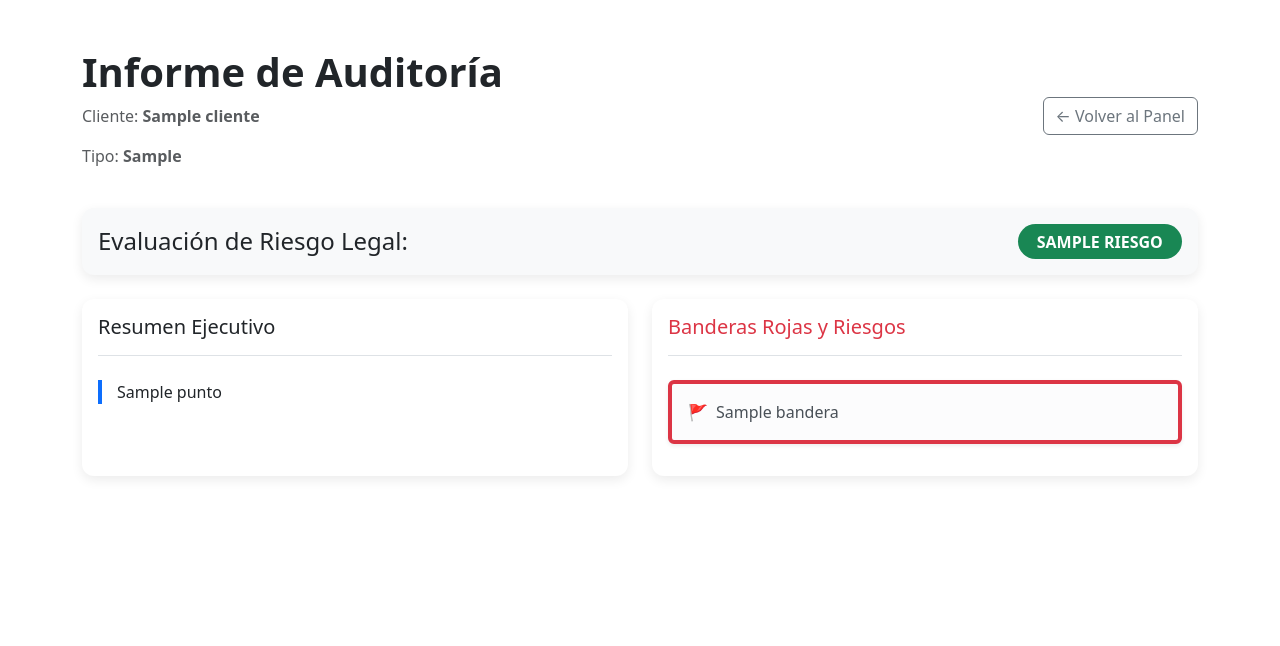
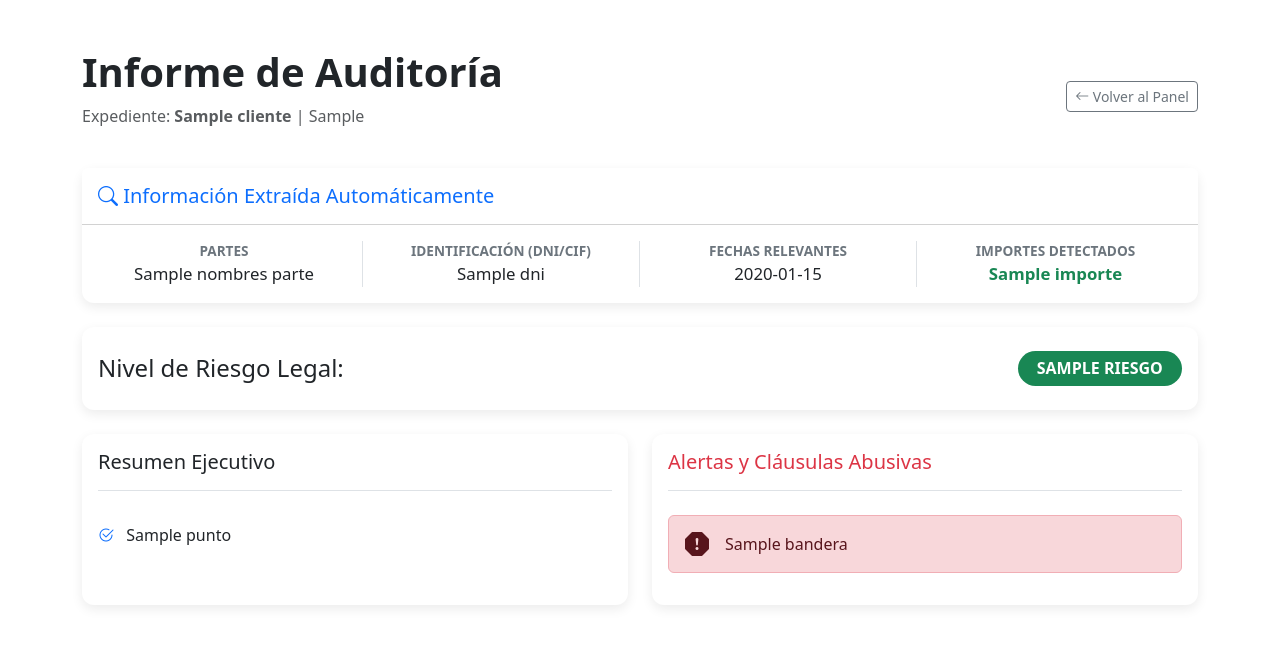
Before and after one commit to CarJimCha/LegalLens, a Django app: template backend/core/templates/core/detalle.html in a window 1280 px wide. Shown: the top 646 px of the page. Run offline with Django 5.2, Linux system fonts and the light colour scheme; the template is opened without the code that fills it: most values are stand-ins (such as "Sample title", 1, 10 or a date in 2020); data that the repository does not hold is empty.

Commit message:
Added user traceability (dashboard + model) + minor style changes

```diff
--- a/backend/core/templates/core/detalle.html
+++ b/backend/core/templates/core/detalle.html
@@ -1,28 +1,56 @@
 <link href="https://cdn.jsdelivr.net/npm/bootstrap@5.3.0/dist/css/bootstrap.min.css" rel="stylesheet">
-<!-- Estilos extra para un toque profesional -->
+<link rel="stylesheet" href="https://cdn.jsdelivr.net/npm/bootstrap-icons@1.10.0/font/bootstrap-icons.css">
+
 <style>
     .card-analysis { border-radius: 12px; border: none; box-shadow: 0 4px 12px rgba(0,0,0,0.08); }
     .badge-riesgo { font-size: 1rem; padding: 0.6em 1.2em; border-radius: 50px; }
-    .punto-clave-item { border-left: 4px solid #0d6efd; padding-left: 15px; margin-bottom: 15px; list-style: none; }
+    .data-label { font-weight: bold; color: #6c757d; font-size: 0.85rem; text-transform: uppercase; }
+    .data-value { font-size: 1.05rem; color: #212529; }
 </style>
 
 <div class="container mt-5 mb-5">
-    <!-- Encabezado con navegación -->
+    <!-- Header -->
     <div class="d-flex justify-content-between align-items-center mb-4">
         <div>
             <h1 class="display-6 fw-bold text-dark">Informe de Auditoría</h1>
-            <p class="text-muted">Cliente: <strong>{{ contrato.cliente }}</strong></p>
-            <p class="text-muted">Tipo: <strong>{{ contrato.get_tipo_display }}</strong></p>
+            <p class="text-muted">Expediente: <strong>{{ contrato.cliente }}</strong> | {{ contrato.get_tipo_display }}</p>
         </div>
-        <a href="{% url 'dashboard' %}" class="btn btn-outline-secondary">
-            &larr; Volver al Panel
+        <a href="{% url 'dashboard' %}" class="btn btn-outline-secondary btn-sm">
+            <i class="bi bi-arrow-left"></i> Volver al Panel
         </a>
     </div>
 
-    <!-- Indicador de Riesgo Principal -->
-    <div class="card card-analysis mb-4 bg-light">
-        <div class="card-body d-flex align-items-center justify-content-between">
-            <h4 class="mb-0">Evaluación de Riesgo Legal:</h4>
+    <!-- SECCIÓN: DATOS CLAVE (REQUISITO 3 DEL PDF) -->
+    <div class="card card-analysis mb-4">
+        <div class="card-header bg-white py-3">
+            <h5 class="mb-0 text-primary"><i class="bi bi-search"></i> Información Extraída Automáticamente</h5>
+        </div>
+        <div class="card-body">
+            <div class="row text-center">
+                <div class="col-md-3 border-end">
+                    <div class="data-label">Partes</div>
+                    <div class="data-value">{{ contrato.resultado_json.datos_clave.nombres_partes|join:", "|default:"-" }}</div>
+                </div>
+                <div class="col-md-3 border-end">
+                    <div class="data-label">Identificación (DNI/CIF)</div>
+                    <div class="data-value">{{ contrato.resultado_json.datos_clave.dni|join:", "|default:"-" }}</div>
+                </div>
+                <div class="col-md-3 border-end">
+                    <div class="data-label">Fechas Relevantes</div>
+                    <div class="data-value">{{ contrato.resultado_json.datos_clave.fechas|join:", "|default:"-" }}</div>
+                </div>
+                <div class="col-md-3">
+                    <div class="data-label">Importes Detectados</div>
+                    <div class="data-value text-success fw-bold">{{ contrato.resultado_json.datos_clave.importes|join:", "|default:"-" }}</div>
+                </div>
+            </div>
+        </div>
+    </div>
+
+    <!-- Evaluación de Riesgo -->
+    <div class="card card-analysis mb-4 {% if riesgo == 'Critico' %}border-start border-danger border-5{% endif %}">
+        <div class="card-body d-flex align-items-center justify-content-between py-4">
+            <h4 class="mb-0">Nivel de Riesgo Legal:</h4>
             <span class="badge badge-riesgo {% if riesgo == 'Critico' %}bg-danger{% elif riesgo == 'Medio' %}bg-warning text-dark{% else %}bg-success{% endif %}">
                 {{ riesgo|upper }}
             </span>
@@ -30,47 +58,35 @@
     </div>
 
     <div class="row g-4">
-        <!-- Columna Izquierda: Puntos Clave -->
+        <!-- Puntos Clave -->
         <div class="col-lg-6">
             <div class="card card-analysis h-100">
                 <div class="card-body">
-                    <h3 class="h5 border-bottom pb-3 mb-4">
-                        <i class="bi bi-info-circle text-primary"></i> Resumen Ejecutivo
-                    </h3>
-                    {% if puntos_clave %}
-                        <ul class="ps-0">
+                    <h3 class="h5 border-bottom pb-3 mb-4">Resumen Ejecutivo</h3>
+                    <ul class="list-group list-group-flush">
                         {% for punto in puntos_clave %}
-                            <li class="punto-clave-item">{{ punto }}</li>
+                        <li class="list-group-item border-0 ps-0">
+                            <i class="bi bi-check2-circle text-primary me-2"></i> {{ punto }}
+                        </li>
                         {% endfor %}
-                        </ul>
-                    {% else %}
-                        <p class="text-muted italic">No se han extraído puntos clave específicos.</p>
-                    {% endif %}
+                    </ul>
                 </div>
             </div>
         </div>
 
-        <!-- Columna Derecha: Banderas Rojas -->
+        <!-- Banderas Rojas -->
         <div class="col-lg-6">
             <div class="card card-analysis h-100">
                 <div class="card-body">
-                    <h3 class="h5 border-bottom pb-3 mb-4 text-danger">
-                        <i class="bi bi-exclamation-triangle"></i> Banderas Rojas y Riesgos
-                    </h3>
-                    {% if banderas_rojas %}
-                        {% for bandera in banderas_rojas %}
-                        <div class="alert alert-light border-start border-danger border-4 mb-3 shadow-sm">
-                            <div class="d-flex">
-                                <span class="me-2">🚩</span>
-                                <div>{{ bandera }}</div>
-                            </div>
-                        </div>
-                        {% endfor %}
-                    {% else %}
-                        <div class="alert alert-success">
-                            No se han detectado cláusulas de riesgo crítico.
-                        </div>
-                    {% endif %}
+                    <h3 class="h5 border-bottom pb-3 mb-4 text-danger">Alertas y Cláusulas Abusivas</h3>
+                    {% for bandera in banderas_rojas %}
+                    <div class="alert alert-danger d-flex align-items-center" role="alert">
+                        <i class="bi bi-exclamation-octagon-fill me-3 fs-4"></i>
+                        <div>{{ bandera }}</div>
+                    </div>
+                    {% empty %}
+                    <div class="alert alert-success">No se han detectado cláusulas fuera de la legalidad vigente.</div>
+                    {% endfor %}
                 </div>
             </div>
         </div>
--- a/docker-compose.yml
+++ b/docker-compose.yml
@@ -7,6 +7,8 @@ services:
       - POSTGRES_DB=legallens
       - POSTGRES_USER=admin
       - POSTGRES_PASSWORD=admin_pass
+    ports:
+      - "5432:5432"
 
   backend-django:
     build: ./backend
```
Also changed, not shown: ai_engine/logic.py (+25 -6 lines), backend/core/models.py (+8 -0 lines), backend/core/templates/core/dashboard.html (+9 -6 lines), backend/core/views.py (+12 -8 lines), backend/core/migrations/0002_contratoauditado_usuario.py (added), 2 other files.
